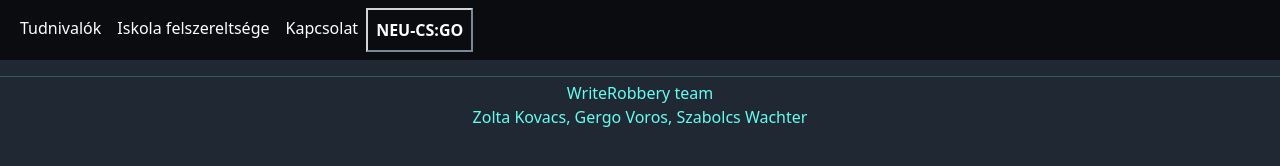
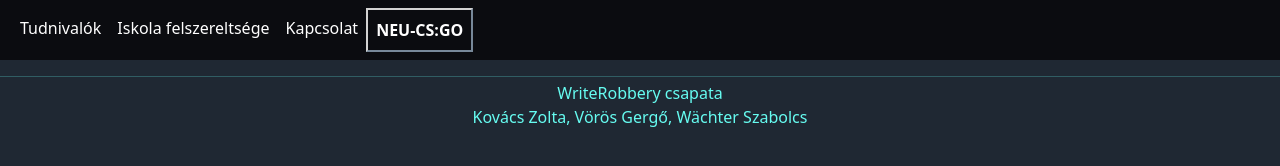
Before and after one commit to Kzolii/WriteRobbery, a plain HTML site: page website/4.Oldal.html in a window 1280 px wide. Drawn offline with nearby package versions, Linux system fonts and the light colour scheme.

Commit message:
2022.10.04.

```diff
--- a/website/4.Oldal.html
+++ b/website/4.Oldal.html
@@ -43,7 +43,7 @@
     <main></main>
     <footer>
 		<hr class="mb-1">
-        <p class='text-center mb-0'>WriteRobbery team<br>Zolta Kovacs, Gergo Voros, Szabolcs Wachter</p>
+        <p class='text-center mb-0'>WriteRobbery csapata<br>Kovács Zolta, Vörös Gergő, Wächter Szabolcs</p>
     </footer>
     <script src="https://cdn.jsdelivr.net/npm/bootstrap@5.2.1/dist/js/bootstrap.bundle.min.js"
         integrity="sha384-u1OknCvxWvY5kfmNBILK2hRnQC3Pr17a+RTT6rIHI7NnikvbZlHgTPOOmMi466C8"
```
